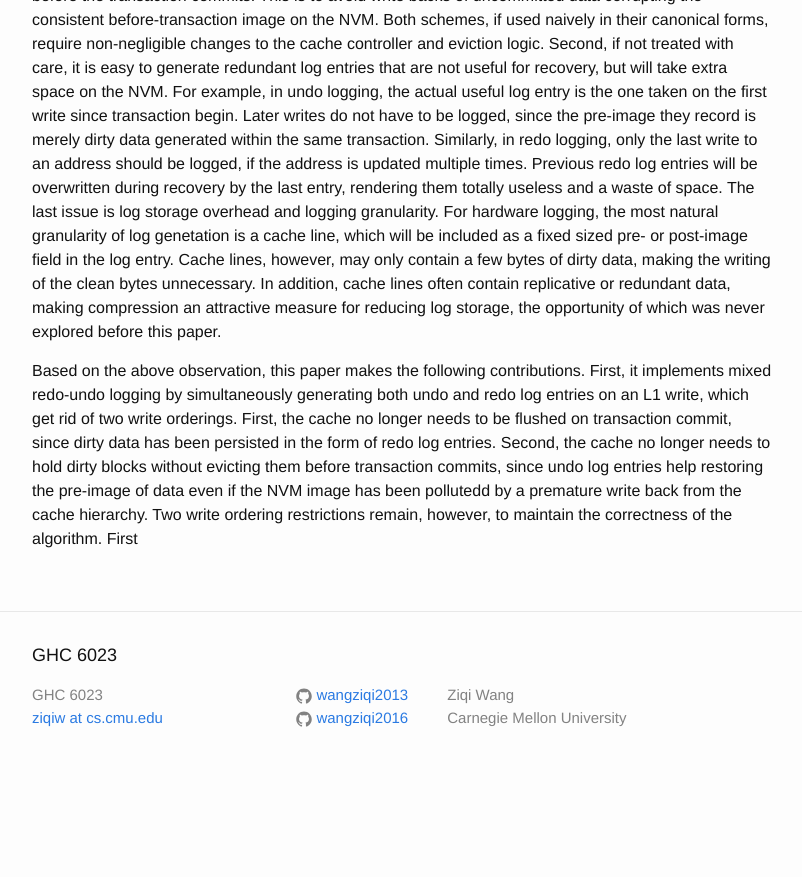
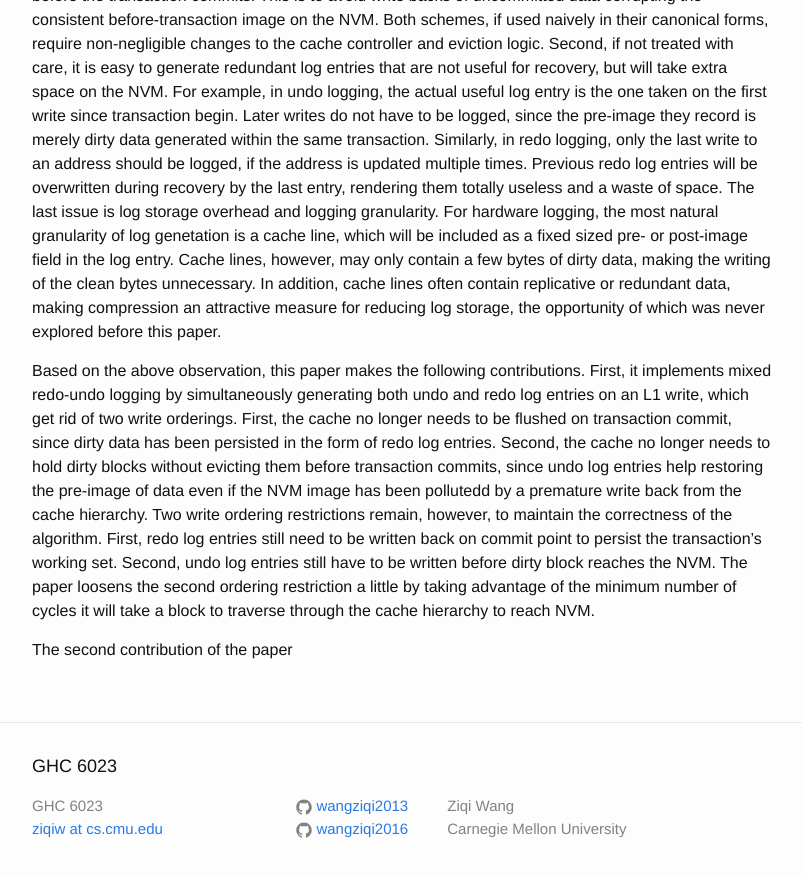
Before and after one commit to wangziqi2013/wangziqi2013.github.io, a Jekyll site: the page built from _posts/2020-06-10-morlog.markdown, in a window 1280 px wide and 900 px high, scrolled down 742 px. Shown: the top 877 px of the window, without its empty margins (238-1040 px from the left). Built offline with Jekyll 4.4.1, drawn with Linux system fonts in a browser that asks for light colours; before the commit the page ends 1531 px from its top, so only the background shows below that.

Commit message:
Finish first contrib

```diff
--- a/_posts/2020-06-10-morlog.markdown
+++ b/_posts/2020-06-10-morlog.markdown
@@ -40,4 +40,9 @@ First, the cache no longer needs to be flushed on transaction commit, since dirt
 of redo log entries. Second, the cache no longer needs to hold dirty blocks without evicting them before transaction
 commits, since undo log entries help restoring the pre-image of data even if the NVM image has been pollutedd by a
 premature write back from the cache hierarchy. Two write ordering restrictions remain, however, to maintain the
-correctness of the algorithm. First
+correctness of the algorithm. First, redo log entries still need to be written back on commit point to persist the
+transaction's working set. Second, undo log entries still have to be written before dirty block reaches the NVM.
+The paper loosens the second ordering restriction a little by taking advantage of the minimum number of cycles it will
+take a block to traverse through the cache hierarchy to reach NVM.
+
+The second contribution of the paper
```
